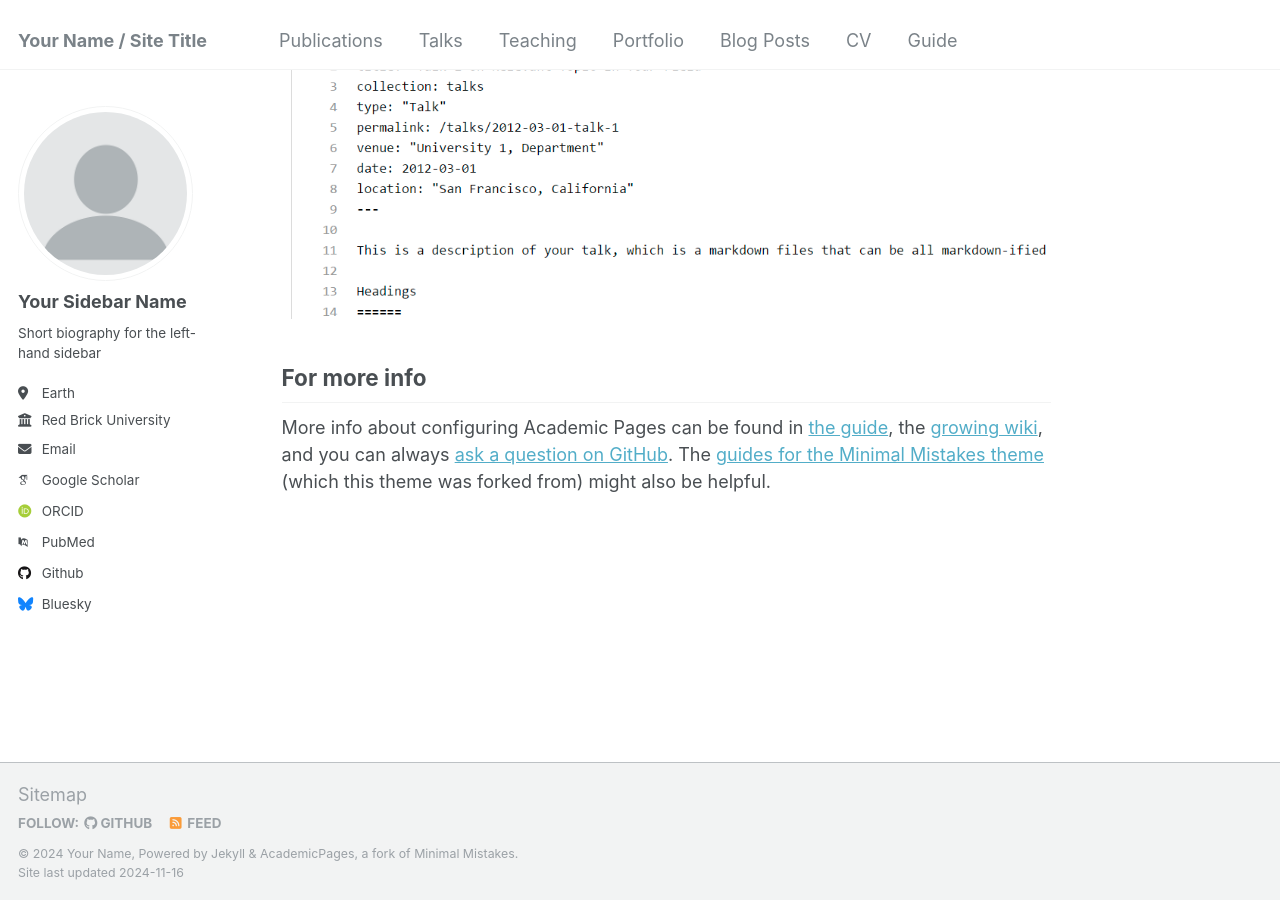
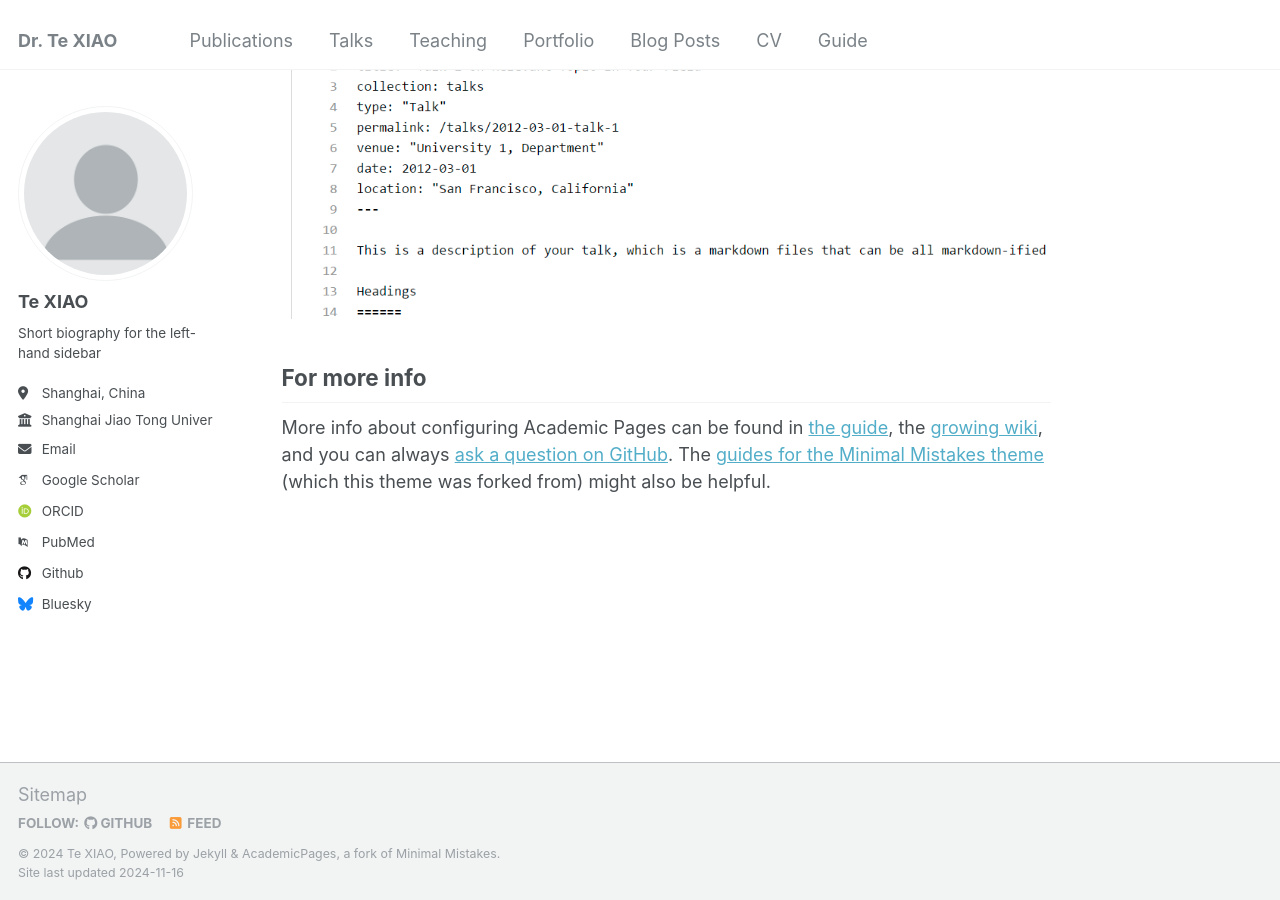
Before and after one commit to shortxiaote/pages.github.io, a Jekyll site: the page built from _pages/about.md, in a window 1280 px wide and 900 px high, scrolled down 2643 px. Built offline with Jekyll 4.4.1, drawn with Linux system fonts in a browser that asks for light colours; some web fonts are replaced.

```diff
--- a/_config.yml
+++ b/_config.yml
@@ -8,13 +8,13 @@
 
 # Basic Site Settings
 locale                   : "en-US"
-title                    : "Your Name / Site Title"
+title                    : "Dr. Te XIAO"
 title_separator          : "-"
-name                     : &name "Your Name"
-description              : &description "personal description"
-url                      : https://academicpages.github.io # the base hostname & protocol for your site e.g. "https://[your GitHub username].github.io"
+name                     : &name "Te XIAO"
+description              : &description "Homepage of Dr. Te XIAO"
+url                      : https://shortxiaote.github.io # the base hostname & protocol for your site e.g. "https://[your GitHub username].github.io"
 baseurl                  : "" # the subpath of your site, e.g. "/blog"
-repository               : "academicpages/academicpages.github.io"
+repository               : "shortxiaote/pages.github.io"
 
 # Site Author - The following control what appear as part of the author content on the side bar.
 #               If a field is blank the icon and link will not appear, otherwise it will be shown.
@@ -22,13 +22,13 @@ repository               : "academicpages/academicpages.github.io"
 author:
   # Biographic information
   avatar           : "profile.png"
-  name             : "Your Sidebar Name"
+  name             : "Te XIAO"
   pronouns         : # example: "she/her"
   bio              : "Short biography for the left-hand sidebar"
-  location         : "Earth"
-  employer         : "Red Brick University"
+  location         : "Shanghai, China"
+  employer         : "Shanghai Jiao Tong University"
   uri              : # URL
-  email            : "none@example.org"
+  email            : "xiaote@sjtu.edu.cn"
 
   # Academic websites
   arxiv            : # URL - Update with the correct link to your profile
```
